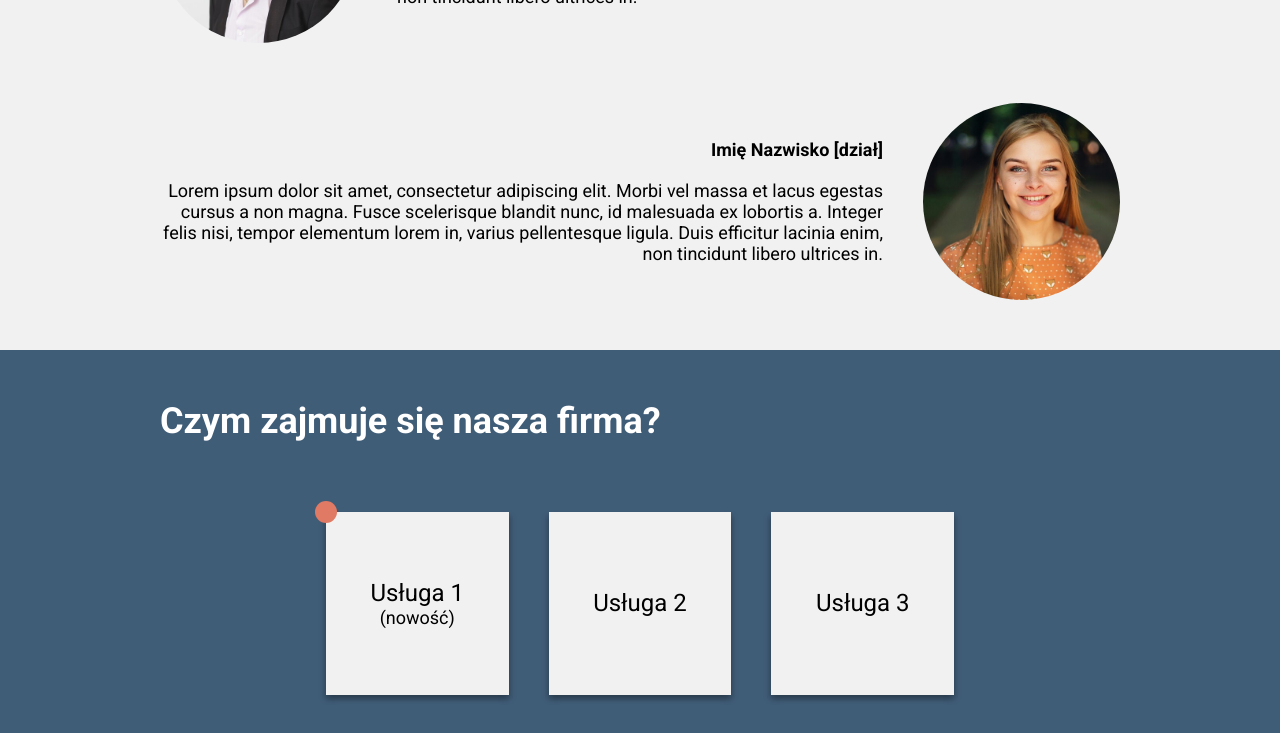
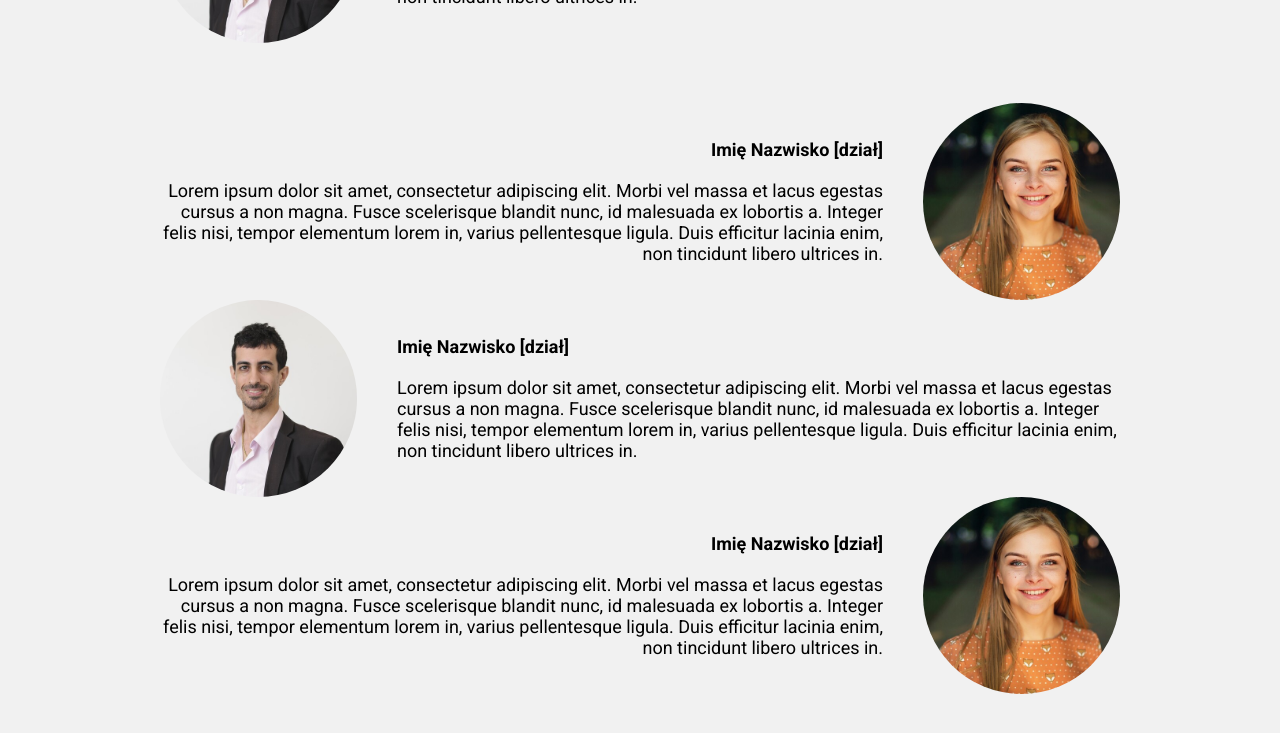
Before and after one commit to sunrisean9el/React-company-website, a React (Create React App) app: page / in a window 1280 px wide. Shown: the part 1116-1849 px from the top of the page. Built offline with nearby package versions, Linux system fonts and the light colour scheme.

Commit message:
Add mapping to create single Employee

```diff
--- a/src/components/About/About.jsx
+++ b/src/components/About/About.jsx
@@ -1,12 +1,21 @@
-import React from "react";
+import employees from "../../data/Employees";
 import Employee from "./Employee";
 
 const About = () => {
   return (
-    <section id="about" className="about">
+    <section id="about" className="section about">
       <div className="about-container container">
         <h2 className="about-title">Nasi specjaliści</h2>
-        <Employee />
+        {employees.map((item) => (
+          <Employee
+            key={item.id}
+            id={item.id}
+            firstName={item.firstName}
+            lastName={item.lastName}
+            position={item.position}
+            description={item.description}
+          />
+        ))}
       </div>
     </section>
   );
```
